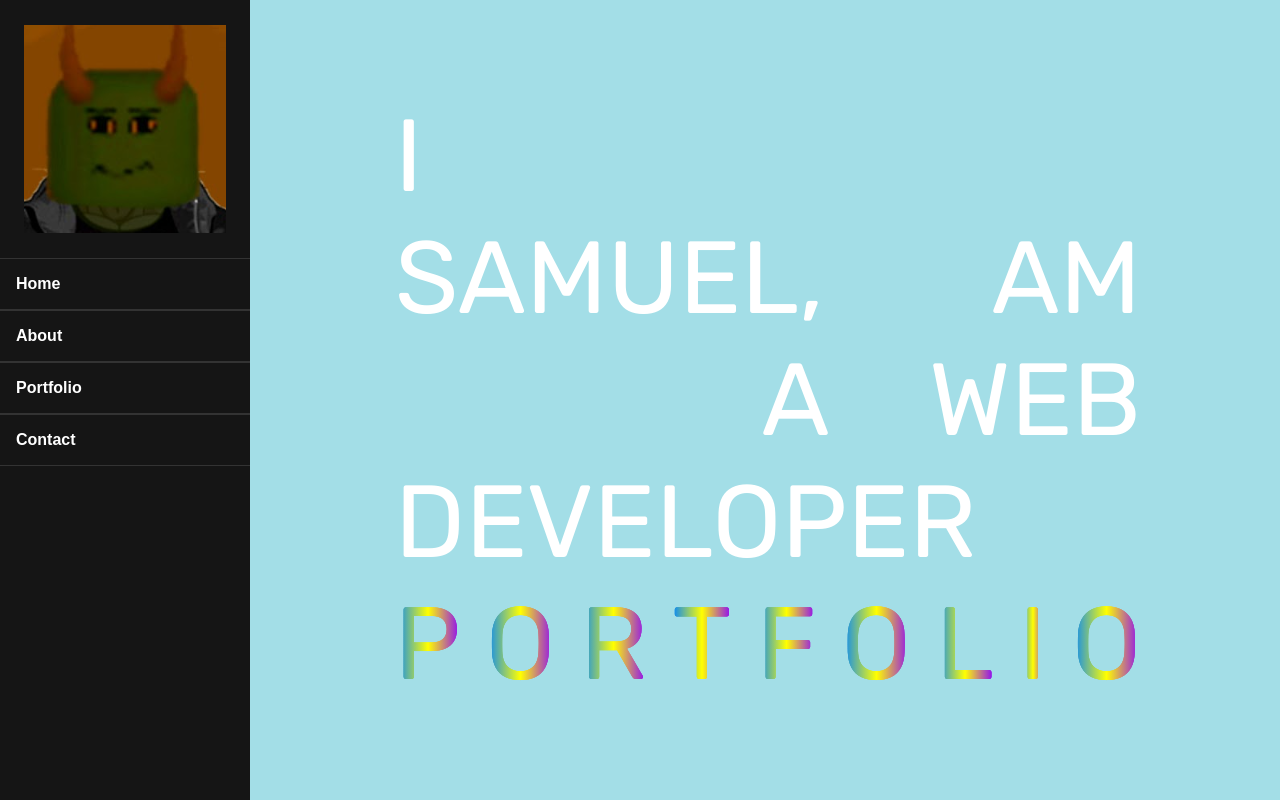
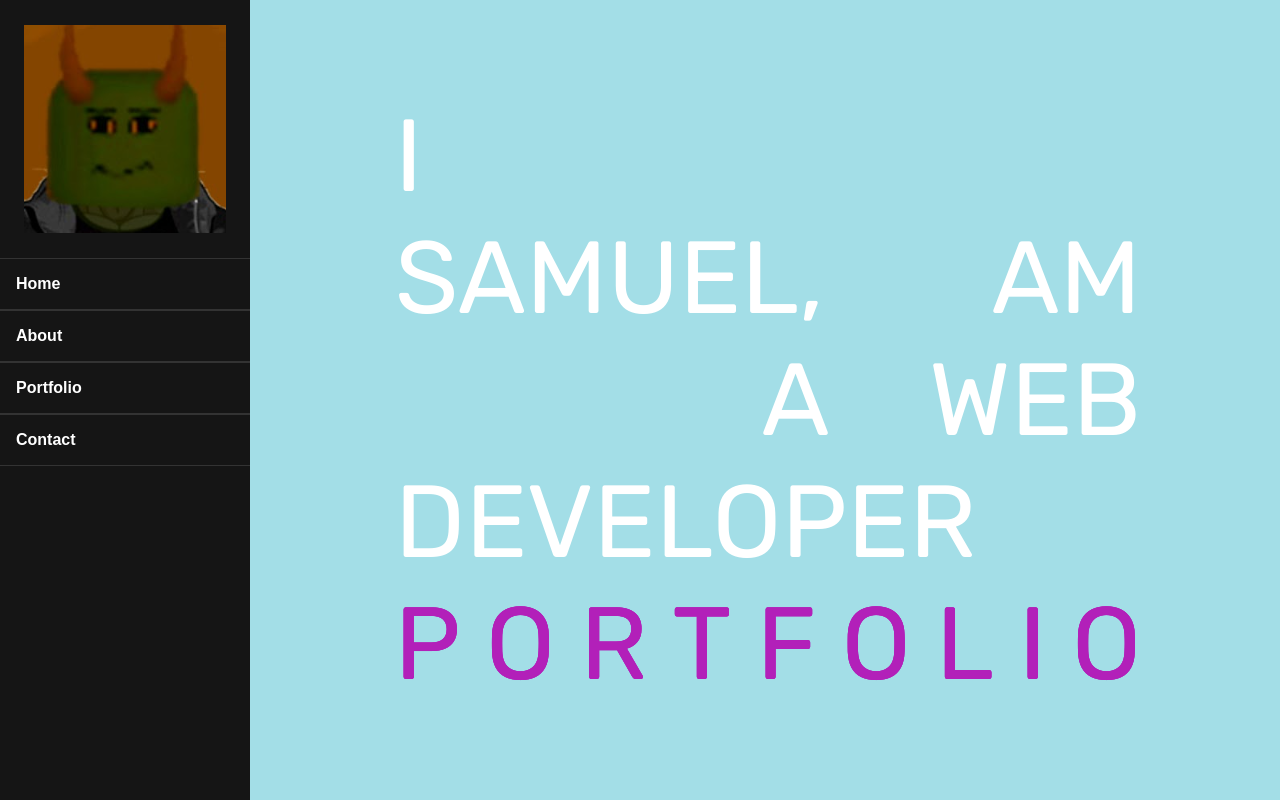
Before and after one commit to Phiravit/portfolio, a plain HTML site: page index.html in a window 1280 px wide. Drawn offline with Linux system fonts and the light colour scheme.

Commit message:
Update style.css

```diff
--- a/style.css
+++ b/style.css
@@ -58,7 +58,7 @@ a {
 
 .fancy span {
   display: inline-block;
-    background: linear-gradient(to right, #0084ff, #ffff00,#8b00ff);
+    background: rgb(178, 32, 185);
     -webkit-background-clip: text;
     -webkit-text-fill-color: transparent;
 }
```
